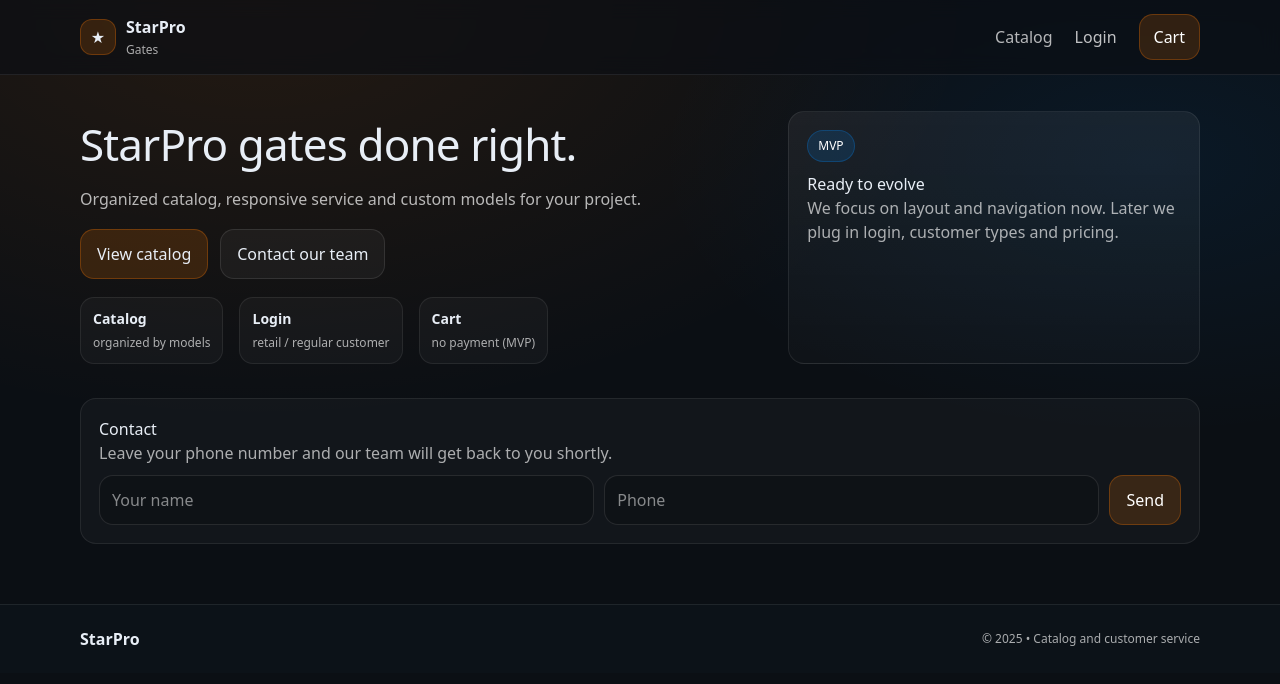
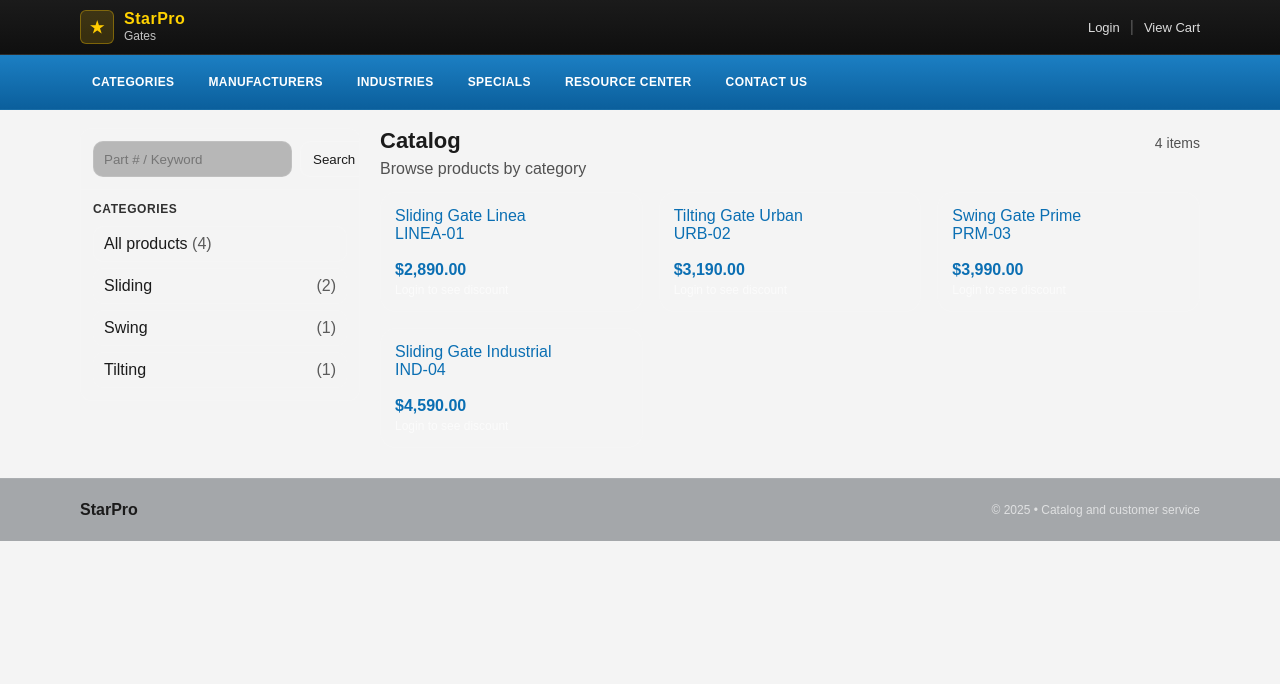
Before and after one commit to oskadoskaposka/portoes-site, a Next.js app: page / in a window 1280 px wide. Shown: the top 684 px of the page. Built offline with nearby package versions, Linux system fonts and the light colour scheme; no server answers.

Commit message:
refactor layout

```diff
--- a/app/globals.css
+++ b/app/globals.css
@@ -1,32 +1,34 @@
-@import "tailwindcss";
+:root {
+  --bg: #f4f4f4;
+  --panel: #ffffff;
+  --text: #1b1b1b;
+  --muted: #666;
+  --border: #d9d9d9;
 
-:root {
-  --background: #ffffff;
-  --foreground: #171717;
+  --topbar: #111;
+  --topbarText: #f5f5f5;
+
+  --navBlue1: #0b6fb3;
+  --navBlue2: #0a5f9a;
+
+  --link: #0b6fb3;
+  --accent: #ffcc00;
 }
 
-@theme inline {
-  --color-background: var(--background);
-  --color-foreground: var(--foreground);
-  --font-sans: var(--font-geist-sans);
-  --font-mono: var(--font-geist-mono);
+* { box-sizing: border-box; }
+html, body { height: 100%; }
+
+body {
+  margin: 0;
+  background: var(--bg);
+  color: var(--text);
+  font-family: Arial, Helvetica, sans-serif;
 }
 
-@media (prefers-color-scheme: dark) {
-  :root {
-    --background: #0a0a0a;
-    --foreground: #ededed;
-  }
-}
+a { color: var(--link); text-decoration: none; }
+a:hover { text-decoration: underline; }
 
-body{
-  background: radial-gradient(1200px 700px at 20% 0%, rgba(255,122,0,.10), transparent 60%),
-              radial-gradient(900px 500px at 90% 20%, rgba(0,140,255,.08), transparent 55%),
-              #0b0f14;
-  color: #e8eef6;
-}
-
-.container{
-  width: min(1120px, calc(100% - 32px));
+.container {
+  width: min(1120px, calc(100% - 24px));
   margin: 0 auto;
 }
--- a/app/page.tsx
+++ b/app/page.tsx
@@ -1,64 +1,201 @@
-import Link from "next/link";
-import styles from "../styles/home.module.css";
+import ProductCard from "../components/ProductCard";
+import { products } from "../data/products";
+import catalogStyles from "../styles/catalog.module.css";
 
-export default function HomePage() {
+type PageProps = {
+  searchParams?: {
+    q?: string;
+    cat?: string;
+  };
+};
+
+export default function HomePage({ searchParams }: PageProps) {
+  const q = (searchParams?.q || "").trim().toLowerCase();
+  const cat = (searchParams?.cat || "").trim();
+
+  const categories = Array.from(
+    products.reduce((acc, p) => {
+      acc.set(p.category, (acc.get(p.category) || 0) + 1);
+      return acc;
+    }, new Map<string, number>())
+  ).sort((a, b) => a[0].localeCompare(b[0]));
+
+  const filtered = products.filter((p) => {
+    const matchesCat = !cat || p.category === cat;
+    const matchesQ =
+      !q ||
+      p.name.toLowerCase().includes(q) ||
+      p.model.toLowerCase().includes(q) ||
+      p.slug.toLowerCase().includes(q);
+
+    return matchesCat && matchesQ;
+  });
+
   return (
     <div className="container">
-      <section className={styles.hero}>
-        <div>
-          <h1 className={styles.h1}>StarPro gates done right.</h1>
-          <p className={styles.p}>
-            Organized catalog, responsive service and custom models for your project.
-          </p>
-
-          <div className={styles.actions}>
-            <Link className={styles.primary} href="/catalog">
-              View catalog
-            </Link>
-            <a className={styles.secondary} href="#contact">
-              Contact our team
-            </a>
+      <div
+        style={{
+          display: "grid",
+          gridTemplateColumns: "280px 1fr",
+          gap: 20,
+          alignItems: "start",
+          paddingTop: 18,
+          paddingBottom: 30,
+        }}
+      >
+        {/* LEFT SIDEBAR */}
+        <aside
+          style={{
+            border: "1px solid rgba(255,255,255,0.08)",
+            borderRadius: 12,
+            overflow: "hidden",
+            background: "rgba(255,255,255,0.02)",
+          }}
+        >
+          {/* Search */}
+          <div style={{ padding: 12, borderBottom: "1px solid rgba(255,255,255,0.08)" }}>
+            <form method="get" action="/" style={{ display: "flex", gap: 8 }}>
+              <input
+                name="q"
+                defaultValue={searchParams?.q || ""}
+                placeholder="Part # / Keyword"
+                style={{
+                  flex: 1,
+                  height: 36,
+                  borderRadius: 10,
+                  border: "1px solid rgba(255,255,255,0.12)",
+                  background: "rgba(0,0,0,0.25)",
+                  color: "inherit",
+                  padding: "0 10px",
+                  outline: "none",
+                }}
+              />
+              {cat ? <input type="hidden" name="cat" value={cat} /> : null}
+              <button
+                type="submit"
+                style={{
+                  height: 36,
+                  padding: "0 12px",
+                  borderRadius: 10,
+                  border: "1px solid rgba(255,255,255,0.12)",
+                  background: "rgba(255,255,255,0.06)",
+                  color: "inherit",
+                  cursor: "pointer",
+                }}
+              >
+                Search
+              </button>
+            </form>
           </div>
 
-          <div className={styles.stats}>
+          {/* Categories */}
+          <div style={{ padding: 12 }}>
+            <div
+              style={{
+                fontWeight: 700,
+                fontSize: 12,
+                letterSpacing: 0.6,
+                opacity: 0.9,
+                marginBottom: 10,
+              }}
+            >
+              CATEGORIES
+            </div>
+
+            <nav style={{ display: "flex", flexDirection: "column", gap: 6 }}>
+              <a
+                href={q ? `/?q=${encodeURIComponent(q)}` : "/"}
+                style={{
+                  padding: "8px 10px",
+                  borderRadius: 10,
+                  textDecoration: "none",
+                  color: "inherit",
+                  background: !cat ? "rgba(255,255,255,0.06)" : "transparent",
+                  border: "1px solid rgba(255,255,255,0.08)",
+                }}
+              >
+                All products <span style={{ opacity: 0.7 }}>({products.length})</span>
+              </a>
+
+              {categories.map(([name, count]) => {
+                const href = `/?cat=${encodeURIComponent(name)}${q ? `&q=${encodeURIComponent(q)}` : ""}`;
+                const active = cat === name;
+
+                return (
+                  <a
+                    key={name}
+                    href={href}
+                    style={{
+                      padding: "8px 10px",
+                      borderRadius: 10,
+                      textDecoration: "none",
+                      color: "inherit",
+                      background: active ? "rgba(255,255,255,0.06)" : "transparent",
+                      border: "1px solid rgba(255,255,255,0.08)",
+                      display: "flex",
+                      justifyContent: "space-between",
+                      gap: 10,
+                    }}
+                  >
+                    <span>{name}</span>
+                    <span style={{ opacity: 0.7 }}>({count})</span>
+                  </a>
+                );
+              })}
+            </nav>
+          </div>
+        </aside>
+
+        {/* RIGHT CONTENT */}
+        <main>
+          <div style={{ display: "flex", alignItems: "baseline", justifyContent: "space-between", gap: 12 }}>
             <div>
-              <strong>Catalog</strong>
-              <span>organized by models</span>
+              <h1 style={{ margin: 0, fontSize: 22, fontWeight: 800 }}>Catalog</h1>
+              <p style={{ margin: "6px 0 0", opacity: 0.75 }}>
+                {cat ? (
+                  <>
+                    Showing <strong>{cat}</strong>
+                  </>
+                ) : (
+                  "Browse products by category"
+                )}
+                {q ? (
+                  <>
+                    {" "}
+                    — search: <strong>{searchParams?.q}</strong>
+                  </>
+                ) : null}
+              </p>
             </div>
-            <div>
-              <strong>Login</strong>
-              <span>retail / regular customer</span>
-            </div>
-            <div>
-              <strong>Cart</strong>
-              <span>no payment (MVP)</span>
+
+            <div style={{ opacity: 0.75, fontSize: 14 }}>
+              {filtered.length} item{filtered.length === 1 ? "" : "s"}
             </div>
           </div>
-        </div>
 
-        <div className={styles.panel}>
-          <div className={styles.panelInner}>
-            <span className={styles.badge}>MVP</span>
-            <h3>Ready to evolve</h3>
-            <p className={styles.muted}>
-              We focus on layout and navigation now. Later we plug in login, customer types and pricing.
-            </p>
+          <div style={{ marginTop: 14 }}>
+            {filtered.length === 0 ? (
+              <div
+                style={{
+                  marginTop: 14,
+                  padding: 16,
+                  borderRadius: 12,
+                  border: "1px solid rgba(255,255,255,0.08)",
+                  background: "rgba(255,255,255,0.02)",
+                }}
+              >
+                No products found. Try another category or search.
+              </div>
+            ) : (
+              <div className={catalogStyles.grid}>
+                {filtered.map((p) => (
+                  <ProductCard key={p.slug} product={p} />
+                ))}
+              </div>
+            )}
           </div>
-        </div>
-      </section>
-
-      <section id="contact" className={styles.contact}>
-        <h2>Contact</h2>
-        <p className={styles.muted}>
-          Leave your phone number and our team will get back to you shortly.
-        </p>
-
-        <div className={styles.formRow}>
-          <input placeholder="Your name" />
-          <input placeholder="Phone" />
-          <button>Send</button>
-        </div>
-      </section>
+        </main>
+      </div>
     </div>
   );
 }
--- a/components/Header.tsx
+++ b/components/Header.tsx
@@ -1,7 +1,7 @@
 "use client";
 
+import Link from "next/link";
 import { useEffect, useState } from "react";
-import Link from "next/link";
 import { onAuthStateChanged, signOut } from "firebase/auth";
 import { auth } from "../lib/firebaseClient";
 import styles from "../styles/header.module.css";
@@ -10,52 +10,79 @@ export default function Header() {
   const [isLogged, setIsLogged] = useState(false);
 
   useEffect(() => {
-    const unsub = onAuthStateChanged(auth, (user) => {
-      setIsLogged(!!user);
-    });
+    const unsub = onAuthStateChanged(auth, (u) => setIsLogged(!!u));
     return () => unsub();
   }, []);
 
   async function handleLogout() {
     try {
       await signOut(auth);
-    } catch (e) {
-      console.error("Logout error:", e);
+    } catch {
+      // silencioso por enquanto (UX depois)
     }
   }
 
   return (
     <header className={styles.header}>
-      <div className={`container ${styles.inner}`}>
-        <Link href="/" className={styles.brand}>
-          <span className={styles.logo}>★</span>
-          <span>
-            <strong>StarPro</strong>
-            <span className={styles.tag}>Gates</span>
+      {/* TOP BAR (dark) */}
+      <div className={styles.topBar}>
+        <div className={`${styles.inner} container`}>
+          <Link href="/" className={styles.brand} aria-label="StarPro Home">
+            <span className={styles.brandMark} aria-hidden="true">
+              ★
+            </span>
+            <span className={styles.brandText}>
+              <span className={styles.brandName}>StarPro</span>
+              <span className={styles.brandTag}>Gates</span>
             </span>
           </Link>
 
-        <nav className={styles.nav}>
-        <Link href="/catalog">Catalog</Link>
-
+          <div className={styles.topLinks}>
             {isLogged ? (
-            <button
-              type="button"
-              onClick={handleLogout}
-              className={styles.loginBtn}
-            >
+              <button type="button" className={styles.linkBtn} onClick={handleLogout}>
                 Logout
               </button>
             ) : (
-            <Link href="/login" className={styles.loginBtn}>
+              <Link className={styles.link} href="/login">
                 Login
               </Link>
             )}
 
-          <Link href="/cart" className={styles.cta}>
-            Cart
+            <span className={styles.sep} aria-hidden="true">
+              |
+            </span>
+
+            <Link className={styles.link} href="/cart">
+              View Cart
+            </Link>
+          </div>
+        </div>
+      </div>
+
+      {/* NAV BAR (blue) */}
+      <div className={styles.navBar}>
+        <div className={`${styles.inner} container`}>
+          <nav className={styles.nav} aria-label="Primary">
+            <Link href="/catalog" className={styles.navItem}>
+              CATEGORIES
+            </Link>
+            <Link href="/catalog" className={styles.navItem}>
+              MANUFACTURERS
+            </Link>
+            <Link href="/catalog" className={styles.navItem}>
+              INDUSTRIES
+            </Link>
+            <Link href="/catalog" className={styles.navItem}>
+              SPECIALS
+            </Link>
+            <Link href="/catalog" className={styles.navItem}>
+              RESOURCE CENTER
+            </Link>
+            <Link href="/catalog" className={styles.navItem}>
+              CONTACT US
             </Link>
           </nav>
+        </div>
       </div>
     </header>
   );
--- a/styles/header.module.css
+++ b/styles/header.module.css
@@ -1,60 +1,115 @@
-.header{
+.header {
   position: sticky;
   top: 0;
   z-index: 50;
-  backdrop-filter: blur(10px);
-  background: rgba(11,15,20,.65);
-  border-bottom: 1px solid rgba(255,255,255,.08);
-}
-.inner{
-  display:flex;
-  align-items:center;
-  justify-content:space-between;
-  padding: 14px 0;
-}
-.brand{
-  display:flex;
-  align-items:center;
-  gap:10px;
-}
-.logo{
-  width:36px; height:36px;
-  display:grid; place-items:center;
-  border-radius: 12px;
-  background: rgba(255,122,0,.16);
-  border: 1px solid rgba(255,122,0,.28);
-}
-.tag{
-  display:block;
-  font-size:12px;
-  color: rgba(255,255,255,.65);
-  margin-top:2px;
-}
-.nav{
-  display:flex;
-  align-items:center;
-  gap: 14px;
-  color: rgba(255,255,255,.70);
-}
-.nav a:hover{ color: #fff; }
-.cta{
-  padding: 10px 14px;
-  border-radius: 14px;
-  background: rgba(255,122,0,.16);
-  border: 1px solid rgba(255,122,0,.28);
-  color: #fff !important;
 }
 
-.loginBtn{
+/* --- TOP BAR (black) --- */
+.topBar {
+  background: linear-gradient(#1b1b1b, #0f0f0f);
+  border-bottom: 1px solid rgba(255, 255, 255, 0.08);
+}
+
+.inner {
+  display: flex;
+  align-items: center;
+  justify-content: space-between;
+  min-height: 54px;
+}
+
+.brand {
+  display: flex;
+  align-items: center;
+  gap: 10px;
+  text-decoration: none;
+}
+
+.brandMark {
+  width: 34px;
+  height: 34px;
+  display: grid;
+  place-items: center;
+  border-radius: 6px;
+  background: rgba(255, 200, 0, 0.16);
+  border: 1px solid rgba(255, 200, 0, 0.35);
+  color: #ffcc00;
+  font-weight: 900;
+}
+
+.brandText {
+  display: flex;
+  flex-direction: column;
+  line-height: 1.05;
+}
+
+.brandName {
+  color: #ffd200;
+  font-weight: 900;
+  letter-spacing: 0.5px;
+}
+
+.brandTag {
+  color: rgba(255, 255, 255, 0.75);
+  font-size: 12px;
+  margin-top: 2px;
+}
+
+.topLinks {
+  display: flex;
+  align-items: center;
+  gap: 10px;
+  color: rgba(255, 255, 255, 0.8);
+}
+
+.link,
+.linkBtn {
+  color: rgba(255, 255, 255, 0.85);
+  text-decoration: none;
+  font-size: 13px;
+}
+
+.link:hover,
+.linkBtn:hover {
+  color: #ffffff;
+  text-decoration: underline;
+}
+
+.linkBtn {
   background: transparent;
-  border: none;
-  color: rgba(255,255,255,.75);
+  border: 0;
   cursor: pointer;
+  padding: 0;
   font: inherit;
-  padding: 6px 8px;
-  border-radius: 10px;
 }
-.loginBtn:hover{
-  background: rgba(255,255,255,.06);
-  color: rgba(255,255,255,.92);
+
+.sep {
+  opacity: 0.35;
 }
+
+/* --- NAV BAR (blue) --- */
+.navBar {
+  background: linear-gradient(#1c7fc3, #0b5f9c);
+  border-bottom: 1px solid rgba(0, 0, 0, 0.15);
+}
+
+.nav {
+  display: flex;
+  align-items: center;
+  gap: 10px;
+  flex-wrap: wrap;
+  padding: 6px 0;
+}
+
+.navItem {
+  color: #ffffff;
+  text-decoration: none;
+  font-size: 12px;
+  font-weight: 800;
+  letter-spacing: 0.4px;
+  padding: 9px 12px;
+  border-radius: 4px;
+}
+
+.navItem:hover {
+  background: rgba(255, 255, 255, 0.14);
+}
--- a/styles/layout.module.css
+++ b/styles/layout.module.css
@@ -1,2 +1,83 @@
 .body { min-height: 100vh; }
-.main { padding: 28px 0 60px; }
+
+.main {
+  padding: 0; /* Devanco não tem “respiro grande” acima */
+}
+
+.topbar {
+  background: var(--topbar);
+  color: var(--topbarText);
+}
+
+.topbarInner {
+  height: 64px;
+  display: flex;
+  align-items: center;
+  justify-content: space-between;
+}
+
+.brand {
+  display: flex;
+  align-items: center;
+  gap: 12px;
+}
+
+.logo {
+  font-weight: 900;
+  letter-spacing: 1px;
+  font-size: 28px;
+  color: var(--accent);
+  text-transform: uppercase;
+}
+.logo small {
+  color: #fff;
+  font-weight: 800;
+  margin-left: 6px;
+}
+
+.topLinks {
+  display: flex;
+  gap: 16px;
+  font-size: 14px;
+}
+.topLinks a { color: var(--topbarText); }
+
+.navbar {
+  background: linear-gradient(var(--navBlue1), var(--navBlue2));
+  border-top: 1px solid #000;
+  border-bottom: 1px solid rgba(255,255,255,.2);
+}
+
+.navInner {
+  height: 38px;
+  display: flex;
+  align-items: center;
+  gap: 22px;
+  font-size: 13px;
+  font-weight: 700;
+  text-transform: uppercase;
+}
+.navInner a { color: #fff; padding: 8px 10px; }
+.navInner a:hover { background: rgba(255,255,255,.15); }
+
+.pageWrap {
+  padding: 18px 0 40px;
+}
+
+.grid {
+  display: grid;
+  grid-template-columns: 280px 1fr;
+  gap: 18px;
+  align-items: start;
+}
+
+.sidebar {
+  background: var(--panel);
+  border: 1px solid var(--border);
+}
+
+.content {
+  background: var(--panel);
+  border: 1px solid var(--border);
+  padding: 14px;
+}
```
Lines whose indentation alone changed are shown as unchanged.
